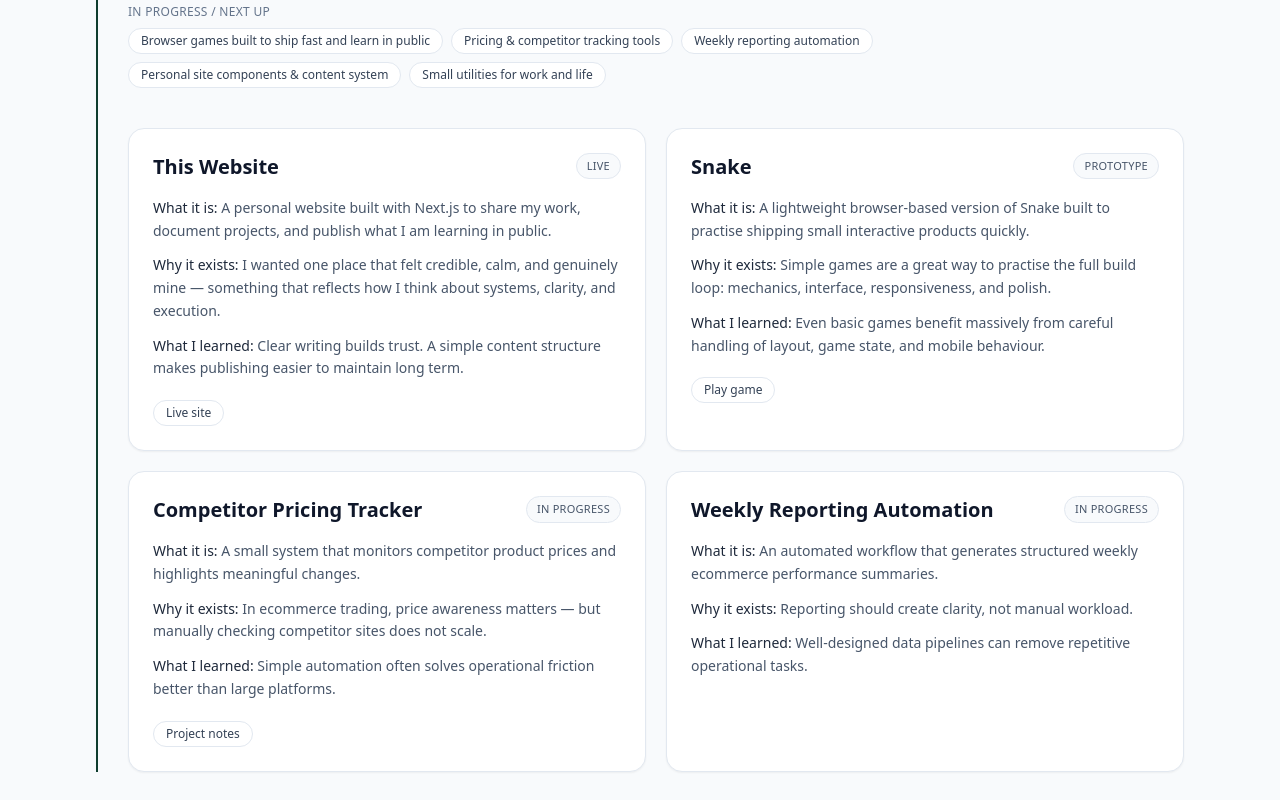
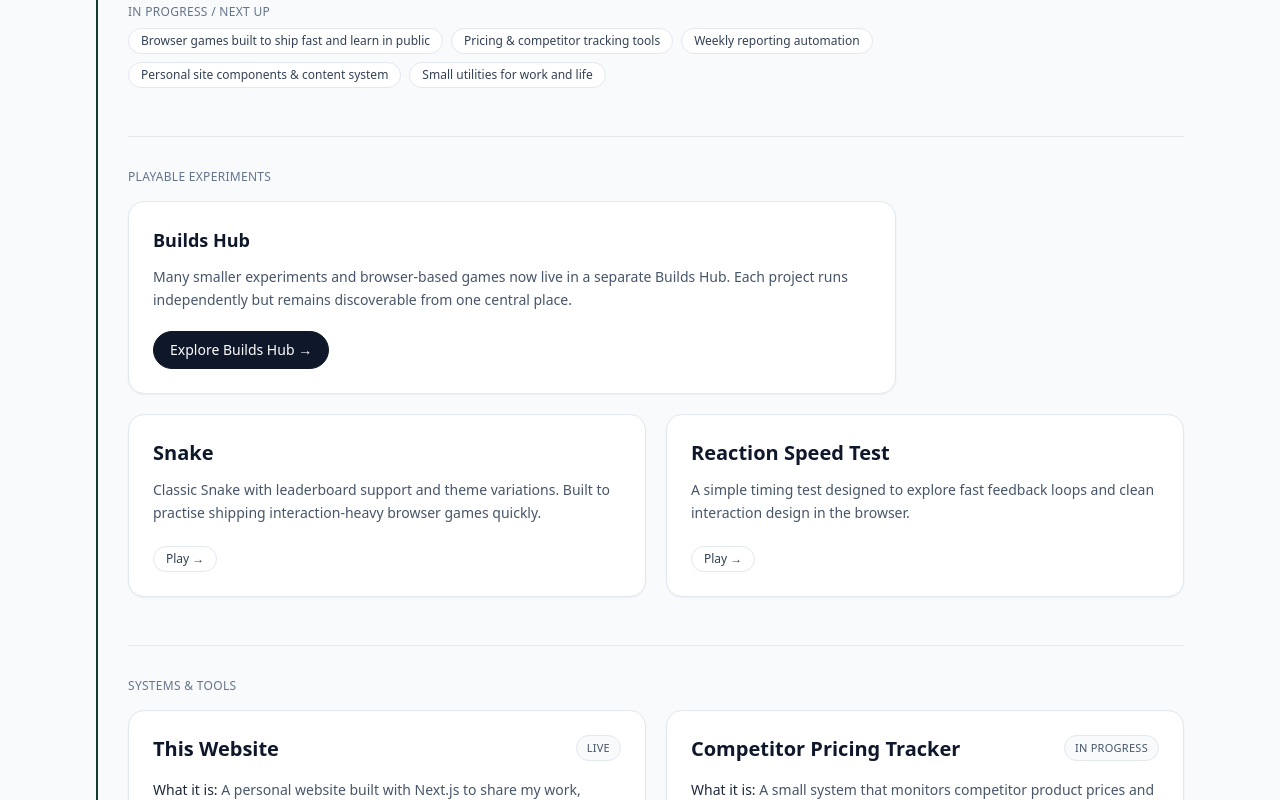
Before and after one commit to adammastersuk/adammasters.co.uk, a Next.js app: page /builds in a window 1280 px wide. Shown: the part 660-1460 px from the top of the page. Built offline with nearby package versions, Linux system fonts and the light colour scheme.

Commit message:
Update builds page for new Builds Hub architecture (#4)

```diff
--- a/app/builds/page.tsx
+++ b/app/builds/page.tsx
@@ -36,8 +36,24 @@ const buildAreas = [
   }
 ];
 
+const featuredPlayableBuilds = [
+  {
+    title: 'Snake',
+    description:
+      'Classic Snake with leaderboard support and theme variations. Built to practise shipping interaction-heavy browser games quickly.',
+    href: 'https://builds.adammasters.co.uk/snake'
+  },
+  {
+    title: 'Reaction Speed Test',
+    description:
+      'A simple timing test designed to explore fast feedback loops and clean interaction design in the browser.',
+    href: 'https://builds.adammasters.co.uk/reaction-speed-test'
+  }
+];
+
 export default function BuildsPage() {
-  const hasProjects = buildProjects.length > 0;
+  const systemProjects = buildProjects.filter((project) => project.title !== 'Snake' && project.title !== 'Reaction Speed Test');
+  const hasProjects = systemProjects.length > 0;
 
   return (
     <Section
@@ -85,9 +101,56 @@ export default function BuildsPage() {
         </div>
       </div>
 
+      <div className="mt-12 border-t border-slate-200 pt-8">
+        <p className="text-xs font-medium uppercase tracking-wide text-slate-500">Playable Experiments</p>
+
+        <Card className="mt-4 max-w-3xl">
+          <h2 className="text-lg font-semibold text-slate-900">Builds Hub</h2>
+          <p className="mt-3 text-sm leading-relaxed text-slate-600">
+            Many smaller experiments and browser-based games now live in a separate Builds Hub. Each project runs
+            independently but remains discoverable from one central place.
+          </p>
+
+          <div className="mt-5">
+            <a
+              href="https://builds.adammasters.co.uk"
+              target="_blank"
+              rel="noreferrer"
+              className="inline-flex items-center rounded-full border border-slate-900 bg-slate-900 px-4 py-2 text-sm font-medium text-white transition hover:bg-slate-800"
+            >
+              Explore Builds Hub →
+            </a>
+          </div>
+        </Card>
+
+        <div className="mt-5 grid gap-5 md:grid-cols-2">
+          {featuredPlayableBuilds.map((build) => (
+            <Card key={build.title} className="flex h-full flex-col">
+              <h3 className="text-xl font-semibold text-slate-900">{build.title}</h3>
+              <p className="mt-3 text-sm leading-relaxed text-slate-600">{build.description}</p>
+
+              <div className="mt-5">
+                <a
+                  href={build.href}
+                  target="_blank"
+                  rel="noreferrer"
+                  className="inline-flex items-center rounded-full border border-slate-200 bg-white px-3 py-1 text-xs font-medium text-slate-700 transition hover:border-slate-300 hover:text-slate-900"
+                >
+                  Play →
+                </a>
+              </div>
+            </Card>
+          ))}
+        </div>
+      </div>
+
+      <div className="mt-12 border-t border-slate-200 pt-8">
+        <p className="text-xs font-medium uppercase tracking-wide text-slate-500">Systems &amp; Tools</p>
+
         {hasProjects ? (
-        <div className="mt-10 grid gap-5 md:grid-cols-2">
-          {buildProjects.map((project) => (
+          <div className="mt-4 grid gap-5 md:grid-cols-2">
+            {systemProjects.map((project) => {
+              return (
                 <Card key={project.title} className="flex h-full flex-col">
                   <div className="flex items-start justify-between gap-3">
                     <h3 className="text-xl font-semibold text-slate-900">{project.title}</h3>
@@ -137,10 +200,11 @@ export default function BuildsPage() {
                     </div>
                   ) : null}
                 </Card>
-          ))}
+              );
+            })}
           </div>
         ) : (
-        <div className="mt-10">
+          <div className="mt-4">
             <Card className="max-w-3xl">
               <h3 className="text-lg font-semibold text-slate-900">First builds coming soon</h3>
               <p className="mt-2 text-sm leading-relaxed text-slate-600">
@@ -153,6 +217,7 @@ export default function BuildsPage() {
             </Card>
           </div>
         )}
+      </div>
     </Section>
   );
 }
--- a/data/builds.ts
+++ b/data/builds.ts
@@ -32,18 +32,35 @@ export const buildProjects: BuildProject[] = [
 
   {
     title: 'Snake',
-    status: 'Prototype',
+    status: 'Live',
     what:
-      'A lightweight browser-based version of Snake built to practise shipping small interactive products quickly.',
+      'A browser-based Snake game with leaderboard tracking and theme variations, built to turn a simple concept into a polished playable experience.',
     why:
-      'Simple games are a great way to practise the full build loop: mechanics, interface, responsiveness, and polish.',
+      'Small games are a practical way to iterate quickly on interaction design, game feel, and release discipline.',
     learned:
-      'Even basic games benefit massively from careful handling of layout, game state, and mobile behaviour.',
+      'Responsive controls and clear feedback loops matter as much as mechanics when the goal is a smooth, replayable browser experience.',
     links: [
       {
         label: 'Play game',
         href: 'https://builds.adammasters.co.uk/snake'
       },
+    ]
+  },
+
+  {
+    title: 'Reaction Speed Test',
+    status: 'Live',
+    what:
+      'A lightweight browser test measuring click or tap reaction speed across repeated runs.',
+    why:
+      'Small interaction experiments are a fast way to test feedback loops and UI clarity.',
+    learned:
+      'Immediate visual feedback and simple state transitions make interaction feel responsive and trustworthy.',
+    links: [
+      {
+        label: 'Play test',
+        href: 'https://builds.adammasters.co.uk/reaction-speed-test'
+      }
     ]
   },
 
```
Lines whose indentation alone changed are shown as unchanged.
